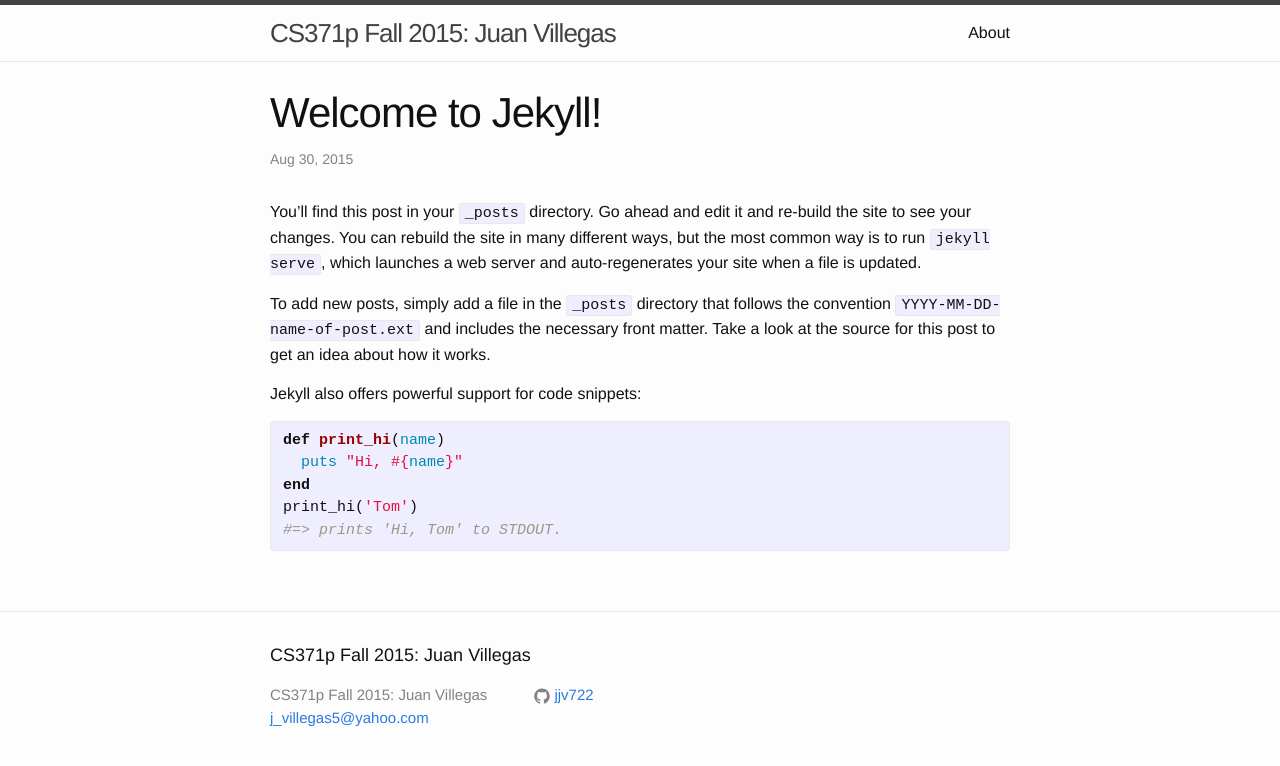
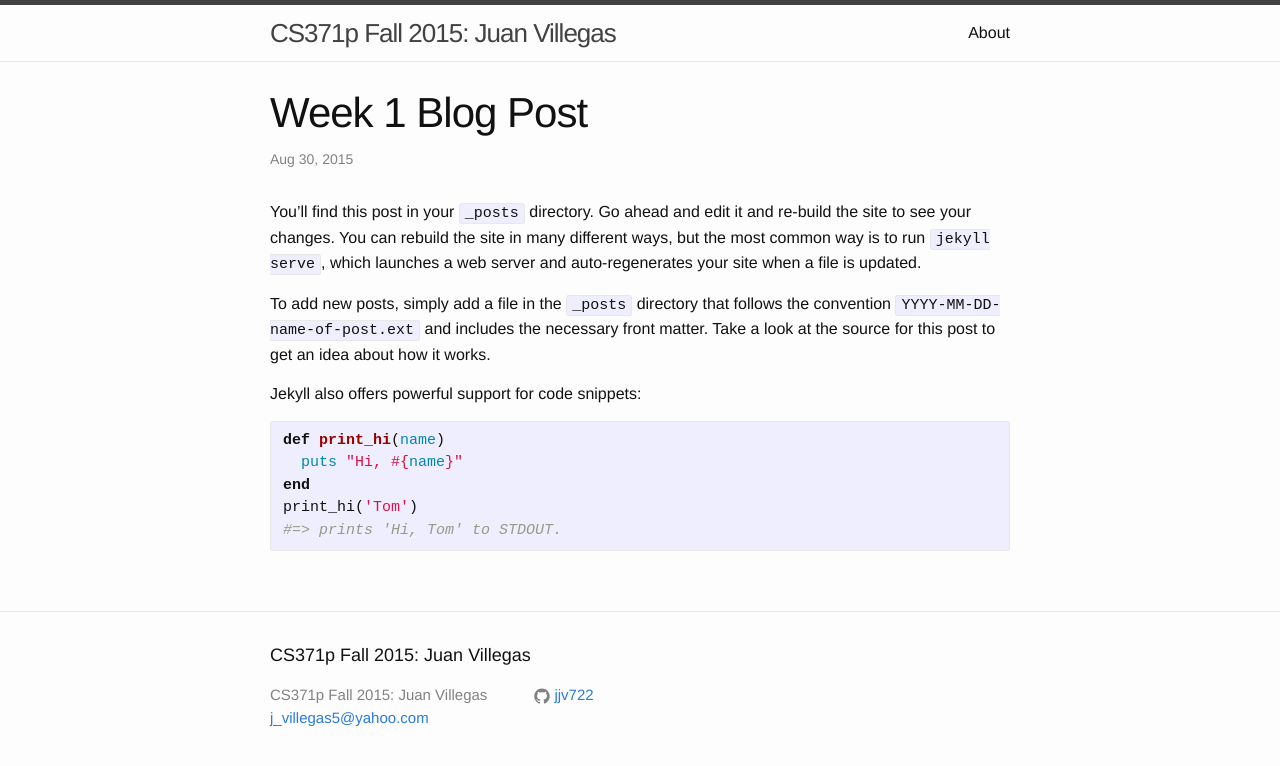
Before and after one commit to jjv722/jjv722.github.io, a Jekyll site: the page built from blog/_posts/2015-08-30-welcome-to-jekyll.markdown, in a window 1280 px wide. Shown: the top 766 px of the page. Built offline with Jekyll 4.4.1, drawn with Linux system fonts in a browser that asks for light colours.

Commit message:
Week 1 Blog Post

```diff
--- a/blog/_posts/2015-08-30-welcome-to-jekyll.markdown
+++ b/blog/_posts/2015-08-30-welcome-to-jekyll.markdown
@@ -1,6 +1,6 @@
 ---
 layout: post
-title:  "Welcome to Jekyll!"
+title:  "Week 1 Blog Post"
 date:   2015-08-30 19:47:18
 categories: jekyll update
 ---
```
